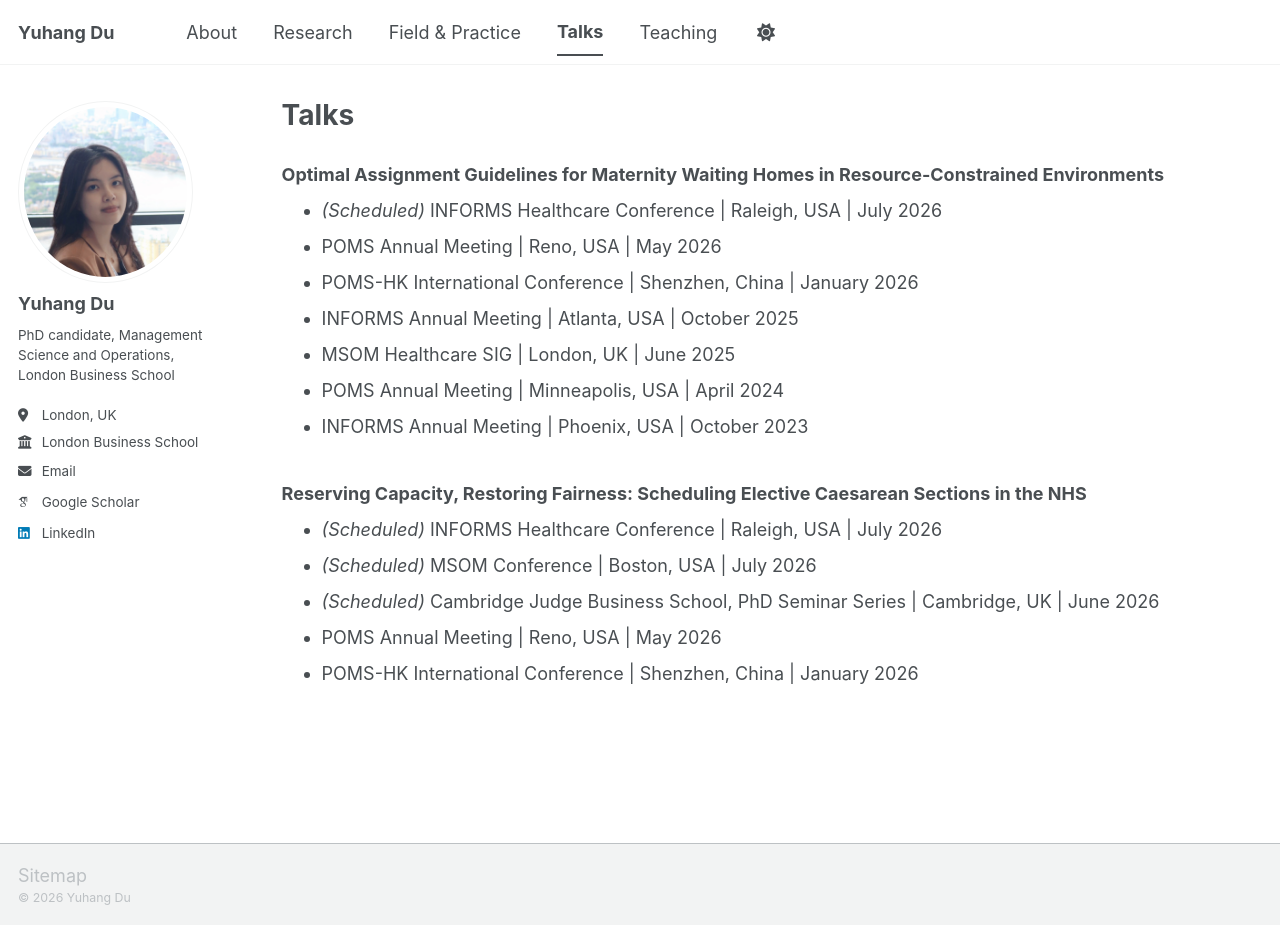
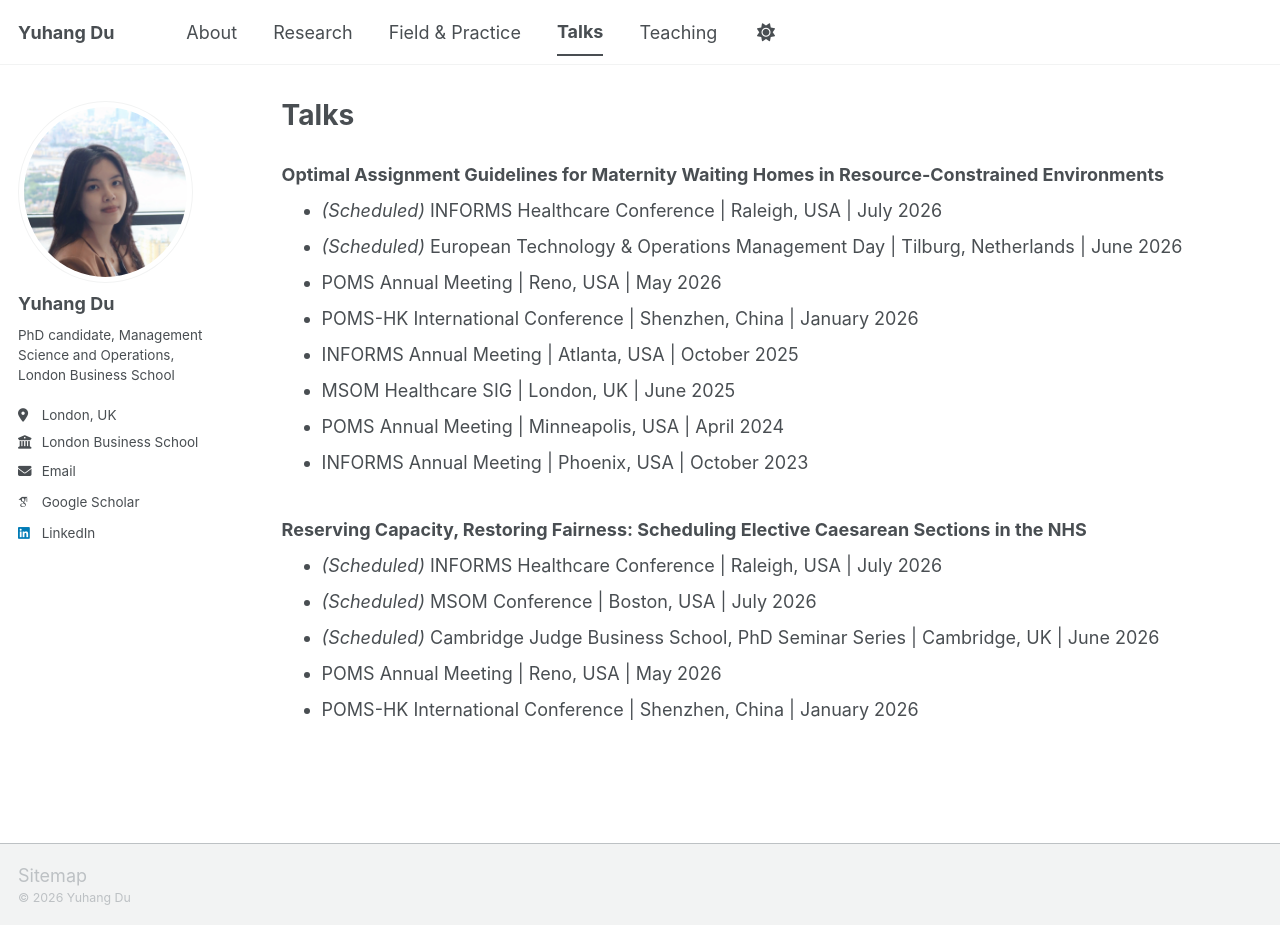
Before and after one commit to yuhangdu-edu/yuhangdu-edu.github.io, a Jekyll site: the page built from _pages/talks.md, in a window 1280 px wide and 926 px high. Built offline with Jekyll 4.4.1, drawn with Linux system fonts in a browser that asks for light colours; some web fonts are replaced; a script bundle is joined from its source files by our own code; library files that are not in the unit come from our copies.

Commit message:
Update talks.md

```diff
--- a/_pages/talks.md
+++ b/_pages/talks.md
@@ -13,6 +13,7 @@ author_profile: true
 
 1. **Optimal Assignment Guidelines for Maternity Waiting Homes in Resource-Constrained Environments**
     - *(Scheduled)* INFORMS Healthcare Conference \| Raleigh, USA \| July 2026
+    - *(Scheduled)* European Technology & Operations Management Day \| Tilburg, Netherlands \| June 2026
     - POMS Annual Meeting \| Reno, USA \| May 2026
     - POMS-HK International Conference \| Shenzhen, China \| January 2026
     - INFORMS Annual Meeting \| Atlanta, USA \| October 2025
```
